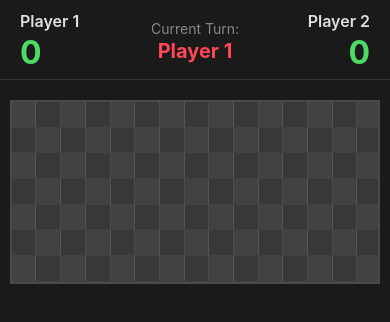
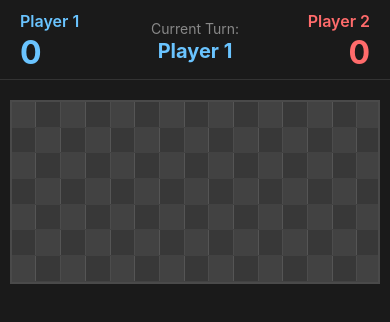
Before and after one commit to Slyklaw/sabotage, a React Native app: screen / in a window 390 px wide. Shown: the top 322 px of the page. Built offline with nearby package versions, Linux system fonts and the light colour scheme.

Commit message:
Player colors

```diff
--- a/App.js
+++ b/App.js
@@ -1,3 +1,4 @@
+import { useState } from 'react';
 import { StatusBar } from 'expo-status-bar';
 import { StyleSheet, View } from 'react-native';
 import Board from './components/Board';
@@ -5,14 +6,28 @@ import PlayerScore from './components/PlayerScore';
 import TurnIndicator from './components/TurnIndicator';
 
 export default function App() {
+  const [currentTurn, setCurrentTurn] = useState('Player 1');
+
   return (
     <View style={styles.container}>
       <StatusBar style="light" />
 
       <View style={styles.header}>
-        <PlayerScore playerName="Player 1" score={0} alignLeft />
-        <TurnIndicator currentTurn="Player 1" />
-        <PlayerScore playerName="Player 2" score={0} />
+        <PlayerScore
+          playerName="Player 1"
+          score={0}
+          color="#6ac4ff" // Off-blue
+          alignLeft
+        />
+        <TurnIndicator
+          currentTurn={currentTurn}
+          color={currentTurn === 'Player 1' ? '#6ac4ff' : '#ff6b6b'}
+        />
+        <PlayerScore
+          playerName="Player 2"
+          score={0}
+          color="#ff6b6b" // Off-red
+        />
       </View>
 
       <View style={styles.boardWrapper}>
@@ -22,6 +37,7 @@ export default function App() {
   );
 }
 
+// ... rest of App.js styles remain the same
 const styles = StyleSheet.create({
   container: {
     flex: 1,
--- a/components/PlayerScore.js
+++ b/components/PlayerScore.js
@@ -1,10 +1,10 @@
 import React from 'react';
 import { View, Text, StyleSheet } from 'react-native';
 
-const PlayerScore = ({ playerName, score, alignLeft }) => (
+const PlayerScore = ({ playerName, score, color, alignLeft }) => (
   <View style={[styles.container, alignLeft ? { alignItems: 'flex-start' } : { alignItems: 'flex-end' }]}>
-    <Text style={styles.playerName}>{playerName}</Text>
-    <Text style={styles.score}>{score}</Text>
+    <Text style={[styles.playerName, { color }]}>{playerName}</Text>
+    <Text style={[styles.score, { color }]}>{score}</Text>
   </View>
 );
 
@@ -16,12 +16,10 @@ const styles = StyleSheet.create({
   playerName: {
     fontSize: 16,
     fontWeight: '600',
-    color: '#e0e0e0', // Light text
   },
   score: {
     fontSize: 32,
     fontWeight: 'bold',
-    color: '#4cd964', // Vibrant green score
     marginTop: 2,
   },
 });
--- a/components/TurnIndicator.js
+++ b/components/TurnIndicator.js
@@ -1,10 +1,10 @@
 import React from 'react';
 import { View, Text, StyleSheet } from 'react-native';
 
-const TurnIndicator = ({ currentTurn }) => (
+const TurnIndicator = ({ currentTurn, color }) => (
   <View style={styles.container}>
     <Text style={styles.label}>Current Turn:</Text>
-    <Text style={styles.turnText}>{currentTurn}</Text>
+    <Text style={[styles.turnText, { color }]}>{currentTurn}</Text>
   </View>
 );
 
@@ -15,13 +15,12 @@ const styles = StyleSheet.create({
   },
   label: {
     fontSize: 14,
-    color: '#888', // Medium gray
+    color: '#888',
     marginBottom: 2,
   },
   turnText: {
     fontSize: 20,
     fontWeight: '700',
-    color: '#ff4757', // Bright red
   },
 });
 
```
